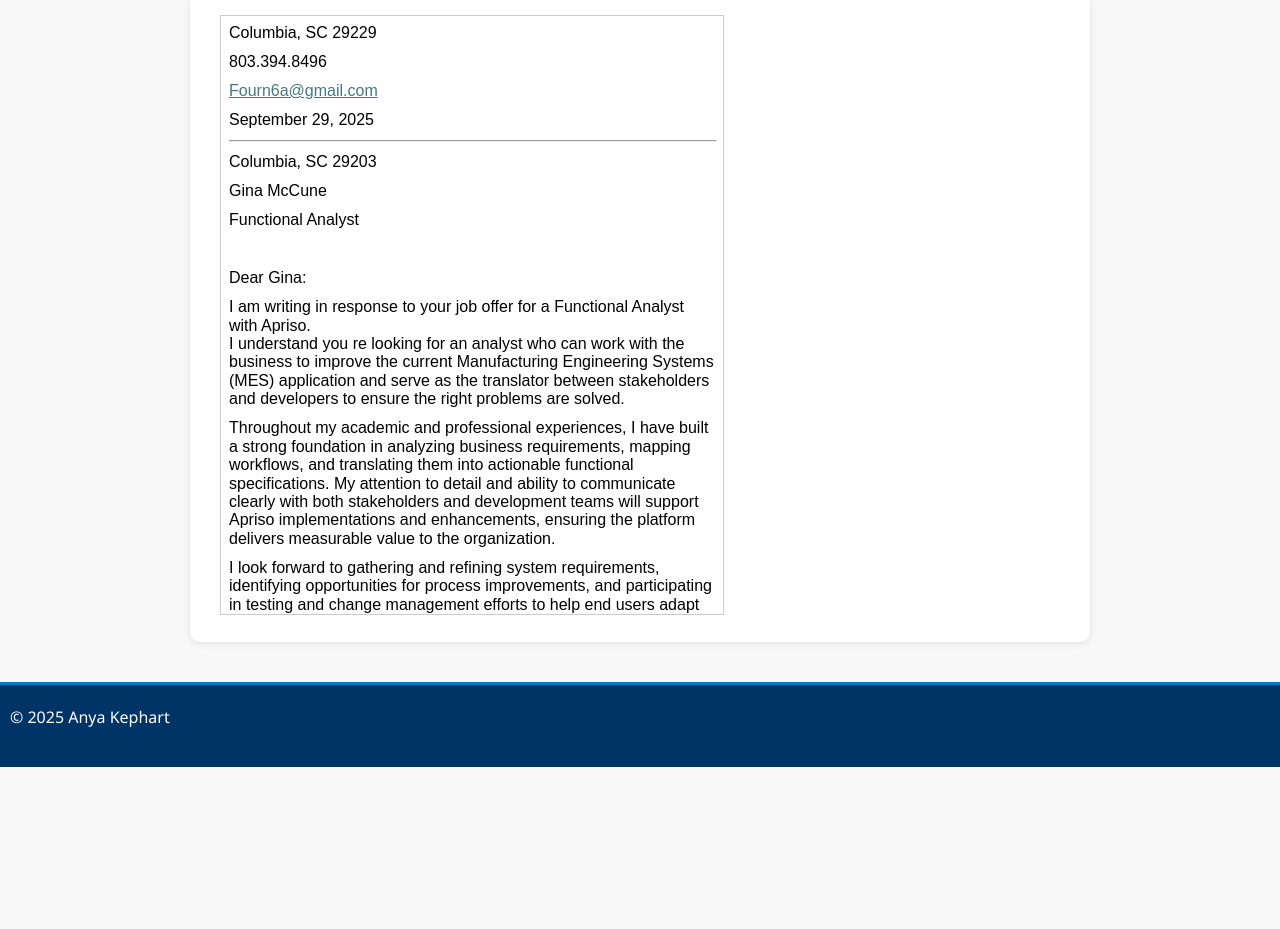
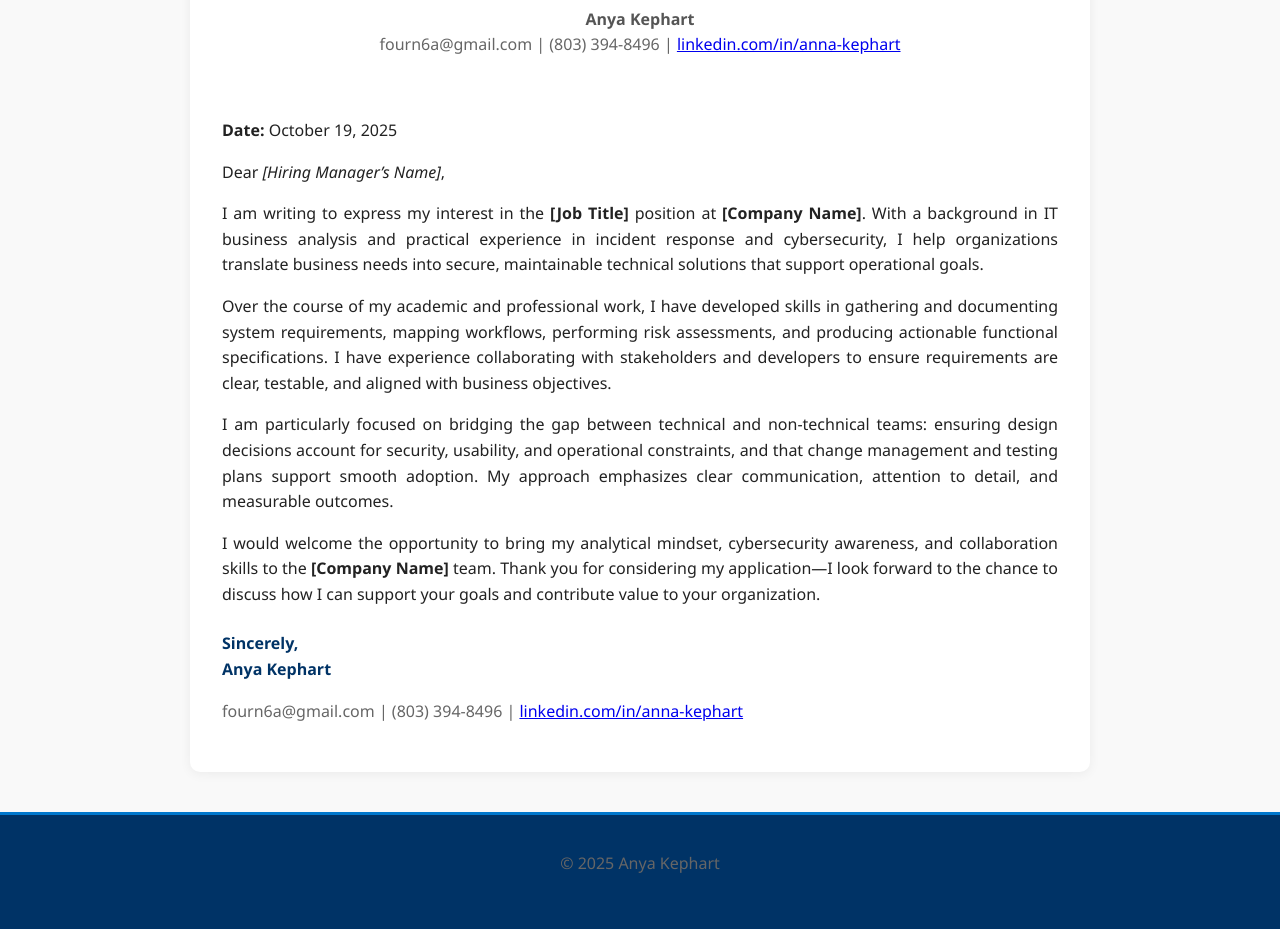
Before and after one commit to JAM-making/KA-Portfolio, a plain HTML site: page coverletter.html in a window 1280 px wide. Shown: the part 222-1151 px from the top of the page. Before the commit the page ends 989 px from the top, so only its background shows below. Drawn offline with Linux system fonts and the light colour scheme.

Commit message:
Add files via upload

```diff
--- a/coverletter.html
+++ b/coverletter.html
@@ -1,30 +1,100 @@
 <!DOCTYPE html>
 <html lang="en">
 <head>
-    <meta charset="UTF-8">
-    <title>Cover Letter</title>
+  <meta charset="utf-8" />
+  <title>Cover Letter — Anya Kephart</title>
   <link rel="stylesheet" href="style.css">
+  <meta name="viewport" content="width=device-width,initial-scale=1" />
+  <style>
+    /* small page-specific tweaks so the letter looks great inside your portfolio */
+    .letter-container {
+      max-width: 900px;
+      margin: 2rem auto;
+      padding: 2rem;
+      background: #ffffff;
+      border-radius: 10px;
+      box-shadow: 0 2px 12px rgba(0,0,0,0.06);
+    }
+    .letter-header {
+      margin-bottom: 1.25rem;
+    }
+    .letter-meta {
+      color: #555;
+      margin-bottom: 1.25rem;
+    }
+    .letter-body p {
+      margin-bottom: 1rem;
+      text-align: justify;
+    }
+    .letter-signature {
+      margin-top: 1.5rem;
+      color: #003366;
+      font-weight: 600;
+    }
+    .contact-line {
+      margin-top: .25rem;
+      color: #666;
+      font-weight: 500;
+    }
+  </style>
 </head>
 <body>
-    <header>
-        <h1>Cover Letter</h1>
   <nav>
     <a href="index.html">Home</a>
+      <a href="projects.html">Projects</a>
+    <a href="contact.html">Contact</a>
   </nav>
+
+  <main class="letter-container">
+    <header class="letter-header">
+      <h1>Cover Letter</h1>
+      <div class="letter-meta">
+        <strong>Anya Kephart</strong><br>
+        <span class="contact-line">fourn6a@gmail.com | (803) 394-8496 | <a href="https://www.linkedin.com/in/anna-kephart/" target="_blank" rel="noopener noreferrer">linkedin.com/in/anna-kephart</a></span>
+      </div>
     </header>
 
-    <main>
+    <article class="letter-body">
+      <p><strong>Date:</strong> <span id="today"></span></p>
 
-        <section>
+      <p>Dear <em>[Hiring Manager’s Name]</em>,</p>
 
-            <iframe src="Cover_Kephart_A.html" width="60%" height="600px" style="border:1px solid #ccc;"></iframe>
+      <p>
+        I am writing to express my interest in the <strong>[Job Title]</strong> position at <strong>[Company Name]</strong>. With a background in IT business analysis and practical experience in incident response and cybersecurity, I help organizations translate business needs into secure, maintainable technical solutions that support operational goals.
+      </p>
 
-        </section>
+      <p>
+        Over the course of my academic and professional work, I have developed skills in gathering and documenting system requirements, mapping workflows, performing risk assessments, and producing actionable functional specifications. I have experience collaborating with stakeholders and developers to ensure requirements are clear, testable, and aligned with business objectives.
+      </p>
 
+      <p>
+        I am particularly focused on bridging the gap between technical and non-technical teams: ensuring design decisions account for security, usability, and operational constraints, and that change management and testing plans support smooth adoption. My approach emphasizes clear communication, attention to detail, and measurable outcomes.
+      </p>
+
+      <p>
+        I would welcome the opportunity to bring my analytical mindset, cybersecurity awareness, and collaboration skills to the <strong>[Company Name]</strong> team. Thank you for considering my application—I look forward to the chance to discuss how I can support your goals and contribute value to your organization.
+      </p>
+
+      <p class="letter-signature">
+        Sincerely,<br>
+        Anya Kephart
+      </p>
+
+      <p class="contact-line">
+        fourn6a@gmail.com | (803) 394-8496 | <a href="https://www.linkedin.com/in/anna-kephart/" target="_blank" rel="noopener noreferrer">linkedin.com/in/anna-kephart</a>
+      </p>
+    </article>
   </main>
 
   <footer>
-        <p>&copy; 2025 Anya Kephart</p>
+    <p style="text-align:center; padding:1rem 0; color:#666;">&copy; 2025 Anya Kephart</p>
   </footer>
+
+  <script>
+    // auto-fill today's date
+    const todayEl = document.getElementById('today');
+    const d = new Date();
+    todayEl.textContent = d.toLocaleDateString(undefined, { year: 'numeric', month: 'long', day: 'numeric' });
+  </script>
 </body>
 </html>
```
Lines whose indentation alone changed are shown as unchanged.
